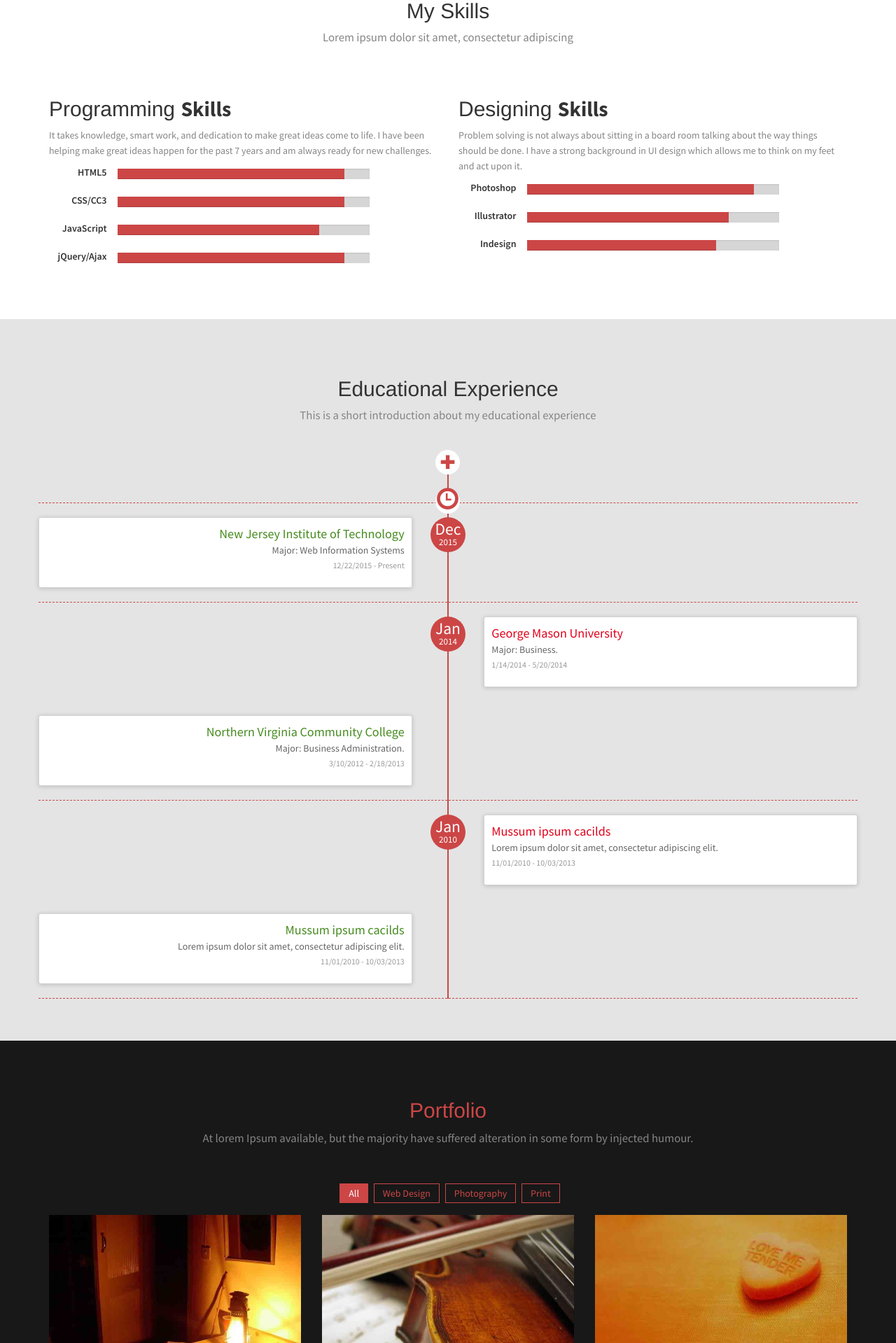
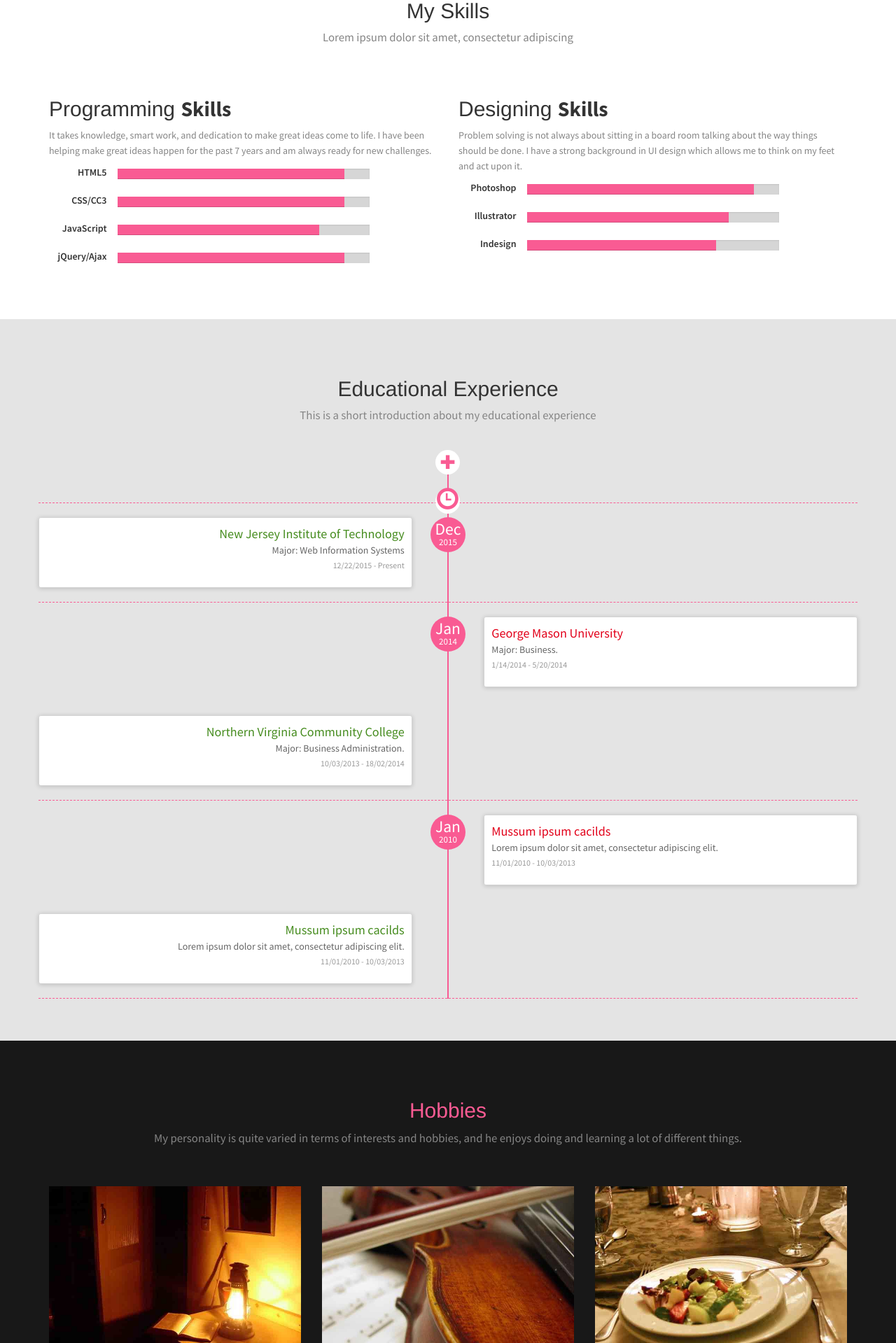
Before and after one commit to MeilinLu/is219s16MeilinLu-P1, a PHP site: page /index.html in a window 1280 px wide. Shown: the part 1783-3702 px from the top of the page at 70% size. Run offline with PHP 8.4, Linux system fonts and the light colour scheme.

Commit message:
edit hobbies

```diff
--- a/css/styles.css
+++ b/css/styles.css
@@ -69,7 +69,7 @@ p {
     }
 
 a {
-    color: #CC4646;
+    color: #F95B93;
     text-decoration: none;
     text-shadow: none;
     -webkit-transition: all 0.2s linear;
@@ -297,7 +297,7 @@ background: none;
     }
 
 .page-section h2 {
-    color: #CC4646;
+    color: #F95B93;
 }
 
 .page-section p {
@@ -459,7 +459,7 @@ margin-top: 5px;
 background-color: #D6D6D6;
 }
 .progress .progress-bar {
-background-color: #CC4646;
+background-color: #F95B93;
 }
 /*Skills*/
 
@@ -475,7 +475,7 @@ background-color: #CC4646;
   position: absolute;
   content: " ";
   width: 2px;
-  background-color: #CC4646;
+  background-color: #F95B93;
   left: 50%;
   margin-left: -1.5px;
 }
@@ -493,7 +493,7 @@ background-color: #CC4646;
   top: 20px;
   left: 50%;
   margin-left: -25px;
-  background-color: #CC4646;
+  background-color: #F95B93;
   z-index: 36;
   border-top-right-radius: 50%;
   border-top-left-radius: 50%;
@@ -518,7 +518,7 @@ display: inherit;
   top: 40px;
 }
 #timeline .timeline-badge.timeline-filter-movement a span {
-  color: #CC4646;
+  color: #F95B93;
   font-size: 1.3em;
   top: -1px;
 }
@@ -531,13 +531,13 @@ display: inherit;
   margin-left: -18px;
 }
 #timeline .timeline-badge.timeline-future-movement a span {
-  color: #CC4646;
+  color: #F95B93;
   font-size: .9em;
   top: 2px;
   left: 1px;
 }
 #timeline .timeline-movement {
-  border-bottom: dashed 1px #CC4646;
+  border-bottom: dashed 1px #F95B93;
   position: relative;
 }
 #timeline .timeline-movement.timeline-movement-top {
@@ -708,12 +708,12 @@ nav#filter {
     nav#filter a {
         padding: 4px 12px;
         line-height: 20px;
-        border: 1px solid #CC4646;
+        border: 1px solid #F95B93;
         text-decoration: none;
     }
 
 .current {
-    background: #CC4646;
+    background: #F95B93;
     color: #fff;
 }
 
--- a/index.html
+++ b/index.html
@@ -51,8 +51,8 @@
                         <li><a href="#aboutUs" class="scroll-link">About Us</a></li>
                         <li><a href="#skills" class="scroll-link">Skills</a></li>
                         <li><a href="#experience" class="scroll-link">Experience</a></li>
-                        <li><a href="#portfolio" class="scroll-link">Portfolio</a></li>
-                        <li><a href="#contactUs" class="scroll-link">Contact Us</a></li>
+                        <li><a href="#portfolio" class="scroll-link">Hobbies</a></li>
+                        <li><a href="#contactUs" class="scroll-link">Contact</a></li>
                     </ul>
                 </div>
                 <!--/.navbar-collapse-->
@@ -65,7 +65,7 @@
     <div id="#top"></div>
     <section id="home">
         <div class="banner-container">
-            <img src="images/banner-photo.jpg" alt="banner" />
+            <img src="images/banner-bg.jpg" alt="banner" />
             <div class="container banner-content">
                 <div id="da-slider" class="da-slider">
                     <div class="da-slide">
@@ -338,7 +338,7 @@
                         <ul class="timeline-panel-ul">
                             <li><span class="importo">Northern Virginia Community College</span></li>
                             <li><span class="causale">Major: Business Administration. </span> </li>
-                            <li><p><small class="text-muted"> 3/10/2012 - 2/18/2013</small></p> </li>
+                            <li><p><small class="text-muted"> 10/03/2013 - 18/02/2014</small></p> </li>
                         </ul>
                     </div>
 
@@ -400,19 +400,19 @@
 
             <div class="heading text-center">
                 <!-- Heading -->
-                <h2>Portfolio</h2>
-                <p>At lorem Ipsum available, but the majority have suffered alteration in some form by injected humour.</p>
+                <h2>Hobbies</h2>
+                <p>My personality is quite varied in terms of interests and hobbies, and he enjoys doing and learning a lot of different things.</p>
             </div>
 
             <div class="row">
-                <nav id="filter" class="col-md-12 text-center">
+                <!--nav id="filter" class="col-md-12 text-center">
                     <ul>
                         <li><a href="#" class="current btn-theme btn-small" data-filter="*">All</a></li>
                         <li><a href="#" class="btn-theme btn-small" data-filter=".webdesign">Web Design</a></li>
                         <li><a href="#" class="btn-theme btn-small" data-filter=".photography">Photography</a></li>
                         <li><a href="#" class="btn-theme btn-small" data-filter=".print">Print</a></li>
                     </ul>
-                </nav>
+                </nav-->
                 <div class="col-md-12">
                     <div class="row">
                         <div class="portfolio-items isotopeWrapper clearfix" id="3">
@@ -423,7 +423,7 @@
                                     <div class="portfolio-desc align-center">
                                         <div class="folio-info">
                                             <a href="images/portfolio/img1.jpg" class="fancybox">
-                                                <h5>Project Name</h5>
+                                                <h5>Reading</h5>
                                                 <i class="fa fa-arrows-alt fa-2x"></i></a>
                                         </div>
                                     </div>
@@ -436,21 +436,7 @@
                                     <div class="portfolio-desc align-center">
                                         <div class="folio-info">
                                             <a href="images/portfolio/img2.jpg" class="fancybox">
-                                                <h5>Project Name</h5>
-                                                <i class="fa fa-arrows-alt fa-2x"></i></a>
-                                        </div>
-                                    </div>
-                                </div>
-                            </article>
-
-
-                            <article class="col-sm-4 isotopeItem photography">
-                                <div class="portfolio-item">
-                                    <img src="images/portfolio/img3.jpg" alt="" />
-                                    <div class="portfolio-desc align-center">
-                                        <div class="folio-info">
-                                            <a href="images/portfolio/img3.jpg" class="fancybox">
-                                                <h5>Project Name</h5>
+                                                <h5>Violin</h5>
                                                 <i class="fa fa-arrows-alt fa-2x"></i></a>
                                         </div>
                                     </div>
@@ -463,7 +449,20 @@
                                     <div class="portfolio-desc align-center">
                                         <div class="folio-info">
                                             <a href="images/portfolio/img4.jpg" class="fancybox">
-                                                <h5>Project Name</h5>
+                                                <h5>Cooking</h5>
+                                                <i class="fa fa-arrows-alt fa-2x"></i></a>
+                                        </div>
+                                    </div>
+                                </div>
+                            </article>
+
+                            <article class="col-sm-4 isotopeItem webdesign">
+                                <div class="portfolio-item">
+                                    <img src="images/portfolio/img6.jpg" alt="" />
+                                    <div class="portfolio-desc align-center">
+                                        <div class="folio-info">
+                                            <a href="images/portfolio/img6.jpg" class="fancybox">
+                                                <h5>Baking</h5>
                                                 <i class="fa fa-arrows-alt fa-2x"></i></a>
                                         </div>
                                     </div>
@@ -476,40 +475,26 @@
                                     <div class="portfolio-desc align-center">
                                         <div class="folio-info">
                                             <a href="images/portfolio/img5.jpg" class="fancybox">
-                                                <h5>Project Name</h5>
+                                                <h5>Traveling</h5>
+                                                <i class="fa fa-arrows-alt fa-2x"></i></a>
+                                        </div>
+                                    </div>
+                                </div>
+                            </article>
+                            <article class="col-sm-4 isotopeItem print">
+                                <div class="portfolio-item">
+                                    <img src="images/portfolio/img7.jpg" alt="" />
+                                    <div class="portfolio-desc align-center">
+                                        <div class="folio-info">
+                                            <a href="images/portfolio/img7.jpg" class="fancybox">
+                                                <h5>Flowers</h5>
                                                 <i class="fa fa-arrows-alt fa-2x"></i></a>
                                         </div>
                                     </div>
                                 </div>
                             </article>
 
-                            <article class="col-sm-4 isotopeItem webdesign">
-                                <div class="portfolio-item">
-                                    <img src="images/portfolio/img6.jpg" alt="" />
-                                    <div class="portfolio-desc align-center">
-                                        <div class="folio-info">
-                                            <a href="images/portfolio/img6.jpg" class="fancybox">
-                                                <h5>Project Name</h5>
-                                                <i class="fa fa-arrows-alt fa-2x"></i></a>
-                                        </div>
-                                    </div>
-                                </div>
-                            </article>
-
-                            <article class="col-sm-4 isotopeItem print">
-                                <div class="portfolio-item">
-                                    <img src="images/portfolio/img7.jpg" alt="" />
-                                    <div class="portfolio-desc align-center">
-                                        <div class="folio-info">
-                                            <a href="images/portfolio/img7.jpg" class="fancybox">
-                                                <h5>Project Name</h5>
-                                                <i class="fa fa-arrows-alt fa-2x"></i></a>
-                                        </div>
-                                    </div>
-                                </div>
-                            </article>
-
-                            <article class="col-sm-4 isotopeItem photography">
+                            <!--article class="col-sm-4 isotopeItem photography">
                                 <div class="portfolio-item">
                                     <img src="images/portfolio/img8.jpg" alt="" />
                                     <div class="portfolio-desc align-center">
@@ -534,6 +519,19 @@
                                     </div>
                                 </div>
                             </article>
+
+                            <article class="col-sm-4 isotopeItem photography">
+                                <div class="portfolio-item">
+                                    <img src="images/portfolio/img3.jpg" alt="" />
+                                    <div class="portfolio-desc align-center">
+                                        <div class="folio-info">
+                                            <a href="images/portfolio/img3.jpg" class="fancybox">
+                                                <h5>Project Name</h5>
+                                                <i class="fa fa-arrows-alt fa-2x"></i></a>
+                                        </div>
+                                    </div>
+                                </div>
+                            </article-->
                         </div>
 
                     </div>
```
Also changed, not shown: other parts of css/styles.css (+15 -15 lines).
